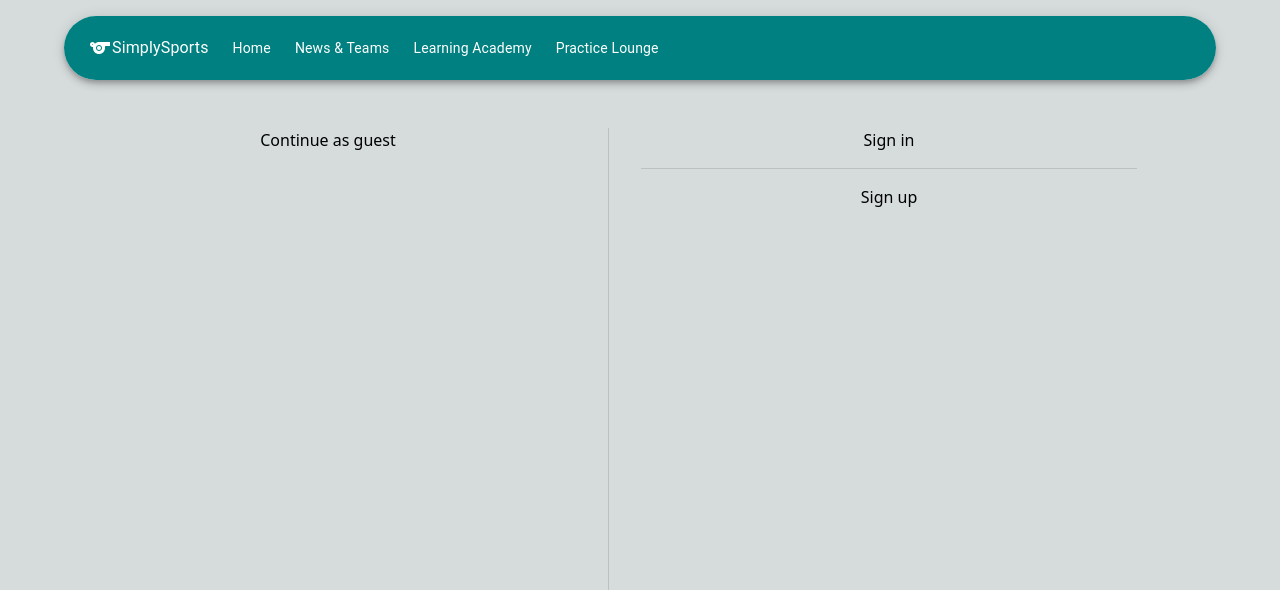
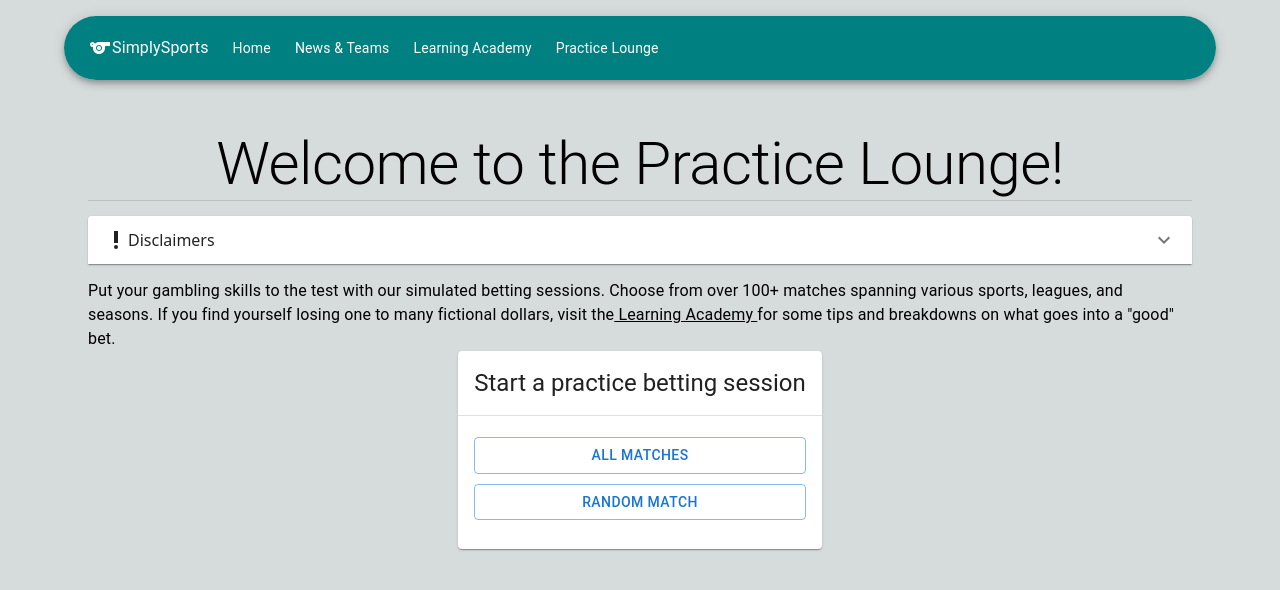
Before and after one commit to ja-perez/simply-sports, a Next.js app: page /practice in a window 1280 px wide. Shown: the top 590 px of the page. Built offline with nearby package versions, Linux system fonts and the light colour scheme.

Commit message:
Started adding components to practice lounge and styling basic design

```diff
--- a/src/app/practice/layout.tsx
+++ b/src/app/practice/layout.tsx
@@ -15,14 +15,15 @@ export default function Layout({
                 maxWidth="lg"
                 id="practice-container"
                 sx={{
-                    display: 'flex',
-                    justifyContent: 'center',
+                    // display: 'flex',
+                    justifyItems: 'center',
+                    flexDirection: 'column',
                     height: "100vh",
                     pt: { xs: 12, sm: 16 },
                     pb: { xs: 8, sm: 12 },
                 }}
             >
-                <UnderConstruction />
+                <UnderConstruction  isProd={process.env.MODE === "prod"}/>
                 {children}
             </Container>
         </main>
--- a/src/app/practice/page.tsx
+++ b/src/app/practice/page.tsx
@@ -1,43 +1,9 @@
-
-import Dashboard from "./dashboard/page";
-import PracticeLogin from "@/components/practice/practice-login";
-
-import Grid from '@mui/material/Grid';
-import Divider from '@mui/material/Divider';
-import SectionNav from "@/components/practice/section-nav";
+import Menu from "@/components/practice/menu"
 
 export default function Practice() {
-    const userLoggedIn = false;
     return (
         <>
-        <Grid container spacing={2}
-        id="practice-grid-container">
-
-            { userLoggedIn ?
-            (
-                <>
-
-            <Grid item xs={12} id="practice-grid-nav-item">
-                <SectionNav />
-                <Divider sx={{ my: 2 }} />
-            </Grid>
-            {/* Main Body */}
-            <Grid item xs={12} id="practice-grid-body-item">
-                <Dashboard />
-            </Grid>
-                </>
-            ) :
-            (
-            <>
-            {/* Main Body */}
-            <Grid item xs={12} id="practice-grid-body-item">
-                <PracticeLogin />
-            </Grid>
-                </>
-            )
-            }
-
-        </Grid>
+        <Menu />
         </>
     );
 }
--- /dev/null
+++ b/src/components/practice/dashboard.tsx
@@ -0,0 +1,7 @@
+export default function Dashboard() {
+    return (
+        <>
+        Dashboard
+        </>
+    )
+}
--- /dev/null
+++ b/src/components/practice/menu.tsx
@@ -0,0 +1,114 @@
+'use client';
+import { getSession } from 'next-auth/react';
+
+import Container from "@mui/material/Container";
+import Grid from "@mui/material/Grid";
+import Divider from "@mui/material/Divider"
+import Typography from "@mui/material/Typography"
+
+import CustomLink from "@/components/custom-link"
+import SectionNav from "./section-nav"
+import Dashboard from "./dashboard"
+
+import Card from "@mui/material/Card"
+import CardHeader from "@mui/material/CardHeader"
+import CardContent from "@mui/material/CardContent"
+import Button from "@mui/material/Button"
+
+export default function Menu() {
+    return (
+        <>
+        <Container
+            sx={{
+                width:"100%",
+                display: 'flex',
+                flexDirection: 'column',
+                alignItems: 'center',
+                height: "100%",
+                }}>
+            <Typography variant="h2" textAlign={"center"}>
+                Welcome to the Practice Lounge!
+            </Typography>
+            <Divider flexItem aria-hidden="true"/>
+            <Disclaimer />
+
+            {/* Main Body */}
+            <Typography variant="body1">
+                Put your gambling skills to the test with our simulated betting sessions. Choose from over 100+
+                matches spanning various sports, leagues, and seasons. If you find yourself losing one to many
+                fictional dollars, visit the
+                <CustomLink href="learn" {...{className:"underline"}} > Learning Academy </CustomLink>
+                for some tips and breakdowns on what goes into a "good" bet.
+            </Typography>
+            <Card sx={{ display:'flex', flexDirection:'column', width:'max-content'}}>
+                <CardHeader
+                title="Start a practice betting session"
+                />
+                <Divider flexItem/>
+                <CardContent sx={{ display:'flex', flexDirection:'column'}}>
+                    <Button variant="outlined" sx={{marginY:"5px"}}>
+                        All matches
+                    </Button>
+                    <Button variant="outlined" sx={{marginY:"5px"}}>
+                        Random match
+                    </Button>
+
+                </CardContent>
+
+            </Card>
+
+
+        </Container>
+        </>
+    )
+}
+
+import Accordion from '@mui/material/Accordion';
+import AccordionSummary from '@mui/material/AccordionSummary';
+import AccordionDetails from '@mui/material/AccordionDetails';
+import ExpandMoreIcon from "@mui/icons-material/ExpandMore";
+import OpenInNew from "@mui/icons-material/OpenInNew"
+import PriorityHigh from '@mui/icons-material/PriorityHigh';
+import Link from "next/link"
+
+function Disclaimer() {
+    return (
+        <>
+        <Accordion sx={{ marginY:"15px"}}>
+            <AccordionSummary
+                expandIcon={<ExpandMoreIcon/>}
+                aria-controls="panel1-content"
+                id="disclaimer-accordion-header"
+                >
+                    <PriorityHigh />
+                    Disclaimers
+                </AccordionSummary>
+            <AccordionDetails>
+                <Typography variant="body1" gutterBottom>
+                    Gambling laws vary state-by-state and online betting in particular has only recently seen legalization
+                    in some states. This website is purely for educational purposes and bets placed in the practice lounge
+                    are done with fake currency, no transactions are necessary, required, or possible. Before signing up for
+                    any sportsbook and/or depositing funds, ensure your local laws allow for such activities and that the
+                    company is reputable.
+                </Typography>
+                <Divider />
+                <Typography variant="body1" gutterBottom>
+                    Gambling is a risky venture with serious consequences if not managed properly. Addiction is a serious concern
+                    and can lead to financial disaster. If you believe you or a loved one are suffering from gambling addiction,
+                    refer to the following resource and if necessary seek professional help from a local help-center.
+                </Typography>
+                <Link
+                target="_blank"
+                href="https://www.helpguide.org/mental-health/addiction/gambling-addiction-and-problem-gambling">
+                    <Typography
+                        sx={{ textDecoration:"underline"}}
+                    >
+                        HelpGuide.org - Gambling Addiction and Problem Gambling
+                    <OpenInNew />
+                    </Typography>
+                </Link>
+            </AccordionDetails>
+        </Accordion>
+        </>
+    )
+}
```
